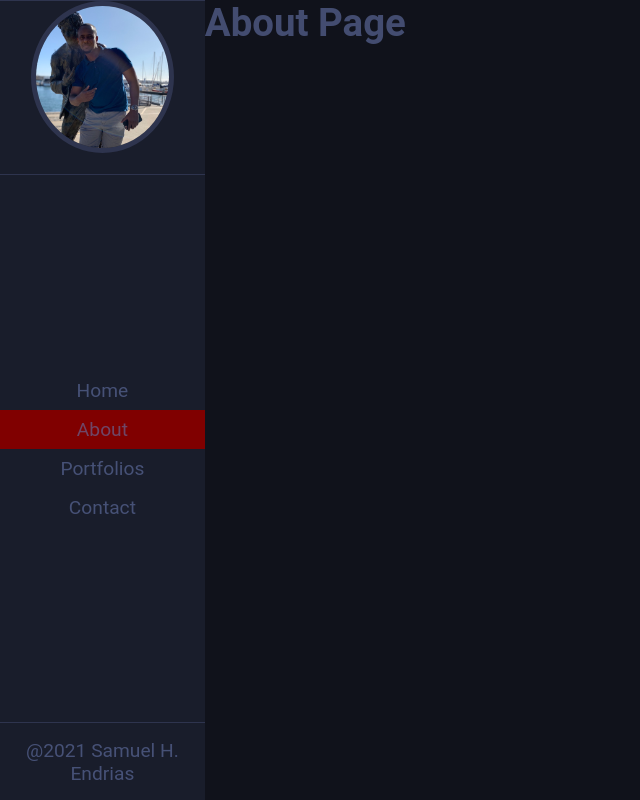
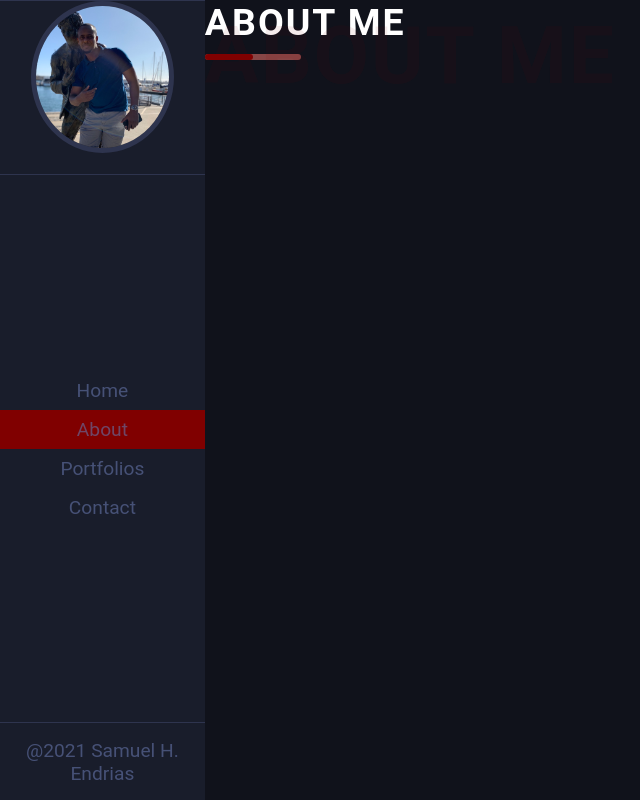
Before and after one commit to Samuel-en/My-Port, a React (Create React App) app: page /about in a window 1280 px wide. Shown: the whole page, without its empty margins (0-640 px from the left). Built offline with nearby package versions, Linux system fonts and the light colour scheme.

Commit message:
added Tittle component, passed the title and span porps, created _title.scss file and styled the About Me title.

```diff
--- a/src/App.scss
+++ b/src/App.scss
@@ -1,6 +1,7 @@
-@import './Style/layout';
-@import './Style/typography';
+@import './style/layout';
+@import './style/typography';
 @import './style/navbar';
+@import './Style/title';
 
 *{
 
@@ -15,3 +16,6 @@ body{
     font-family: 'Roboto', sans-serif;
     font-size: 1.2rem ;
 }
+span{
+    color: maroon
+}
--- /dev/null
+++ b/src/Components/Tittle.js
@@ -0,0 +1,14 @@
+import React from 'react'
+
+function Tittle({title, span}) {
+    return (
+        <div className="Title">
+            <h3>
+                {title}
+                <span> {span}</span>
+            </h3>
+        </div>
+    )
+}
+
+export default Tittle
--- a/src/Pages/AboutPage.js
+++ b/src/Pages/AboutPage.js
@@ -1,9 +1,10 @@
-import React from 'react'
+import React from 'react';
+import Tittle from '../Components/Tittle';
 
 function AboutPage() {
     return (
         <div className="AboutPage">
-            <h1>About Page </h1>
+            <Tittle title= {'About Me'} span={'About Me'} />
 
         </div>
     )
--- /dev/null
+++ b/src/Style/_title.scss
@@ -0,0 +1,36 @@
+.Title{
+    text-transform: uppercase ;
+    font-size: 2rem;
+    color: white;
+    position: relative;
+    padding-bottom: 1rem;
+    letter-spacing: 2px;
+    &::before{
+        content: "";
+        bottom: 0;
+        position: absolute;
+        left: 0;
+        background-color: rgb(136, 70, 70) ;
+        width: 6rem;
+        height: .4rem;
+        border-radius: 50px;
+
+    }
+    &::after{
+        content: "";
+        bottom: 0;
+        position: absolute;
+        left: 0;
+        background-color: maroon ;
+        width: 3rem;
+        height: .4rem;
+        border-radius: 50px;
+    }
+    span{
+        position: absolute;
+        top: 15%;
+        left: 0;
+        font-size: 5rem;
+        opacity: 0.07;
+        }
+    }
```
